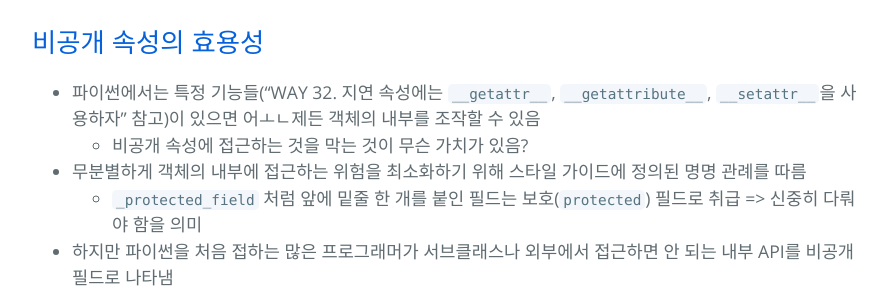
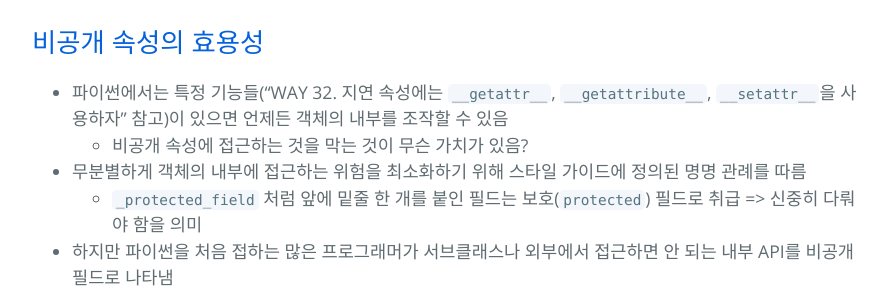
Before and after one commit to hcnoh/hcnoh.github.io, a Jekyll site: the page built from _posts/2018-10-08-effective-python-way27.md, in a window 1280 px wide and 900 px high, scrolled down 2284 px. Shown: the part 180-480 px from the top of the window, without its empty margins (192-1087 px from the left). Built offline with Jekyll 4.4.1, drawn with Linux system fonts in a browser that asks for light colours; comment, search, counter and statistics services are not loaded.

Commit message:
Update 2018-10-08-effective-python-way27.md

```diff
--- a/_posts/2018-10-08-effective-python-way27.md
+++ b/_posts/2018-10-08-effective-python-way27.md
@@ -100,7 +100,7 @@ print(baz.__dict__)
     - 개방으로 얻는 장점이 폐쇄로 얻는 단점보다 크다는 믿음 반영
 
 ## 비공개 속성의 효용성
-- 파이썬에서는 특정 기능들("WAY 32. 지연 속성에는 `__getattr__`, `__getattribute__`, `__setattr__`을 사용하자" 참고)이 있으면 어ㅗㄴ제든 객체의 내부를 조작할 수 있음
+- 파이썬에서는 특정 기능들("WAY 32. 지연 속성에는 `__getattr__`, `__getattribute__`, `__setattr__`을 사용하자" 참고)이 있으면 언제든 객체의 내부를 조작할 수 있음
   - 비공개 속성에 접근하는 것을 막는 것이 무슨 가치가 있음?
 - 무분별하게 객체의 내부에 접근하는 위험을 최소화하기 위해 스타일 가이드에 정의된 명명 관례를 따름
   - `_protected_field` 처럼 앞에 밑줄 한 개를 붙인 필드는 보호(`protected`) 필드로 취급 => 신중히 다뤄야 함을 의미
```
